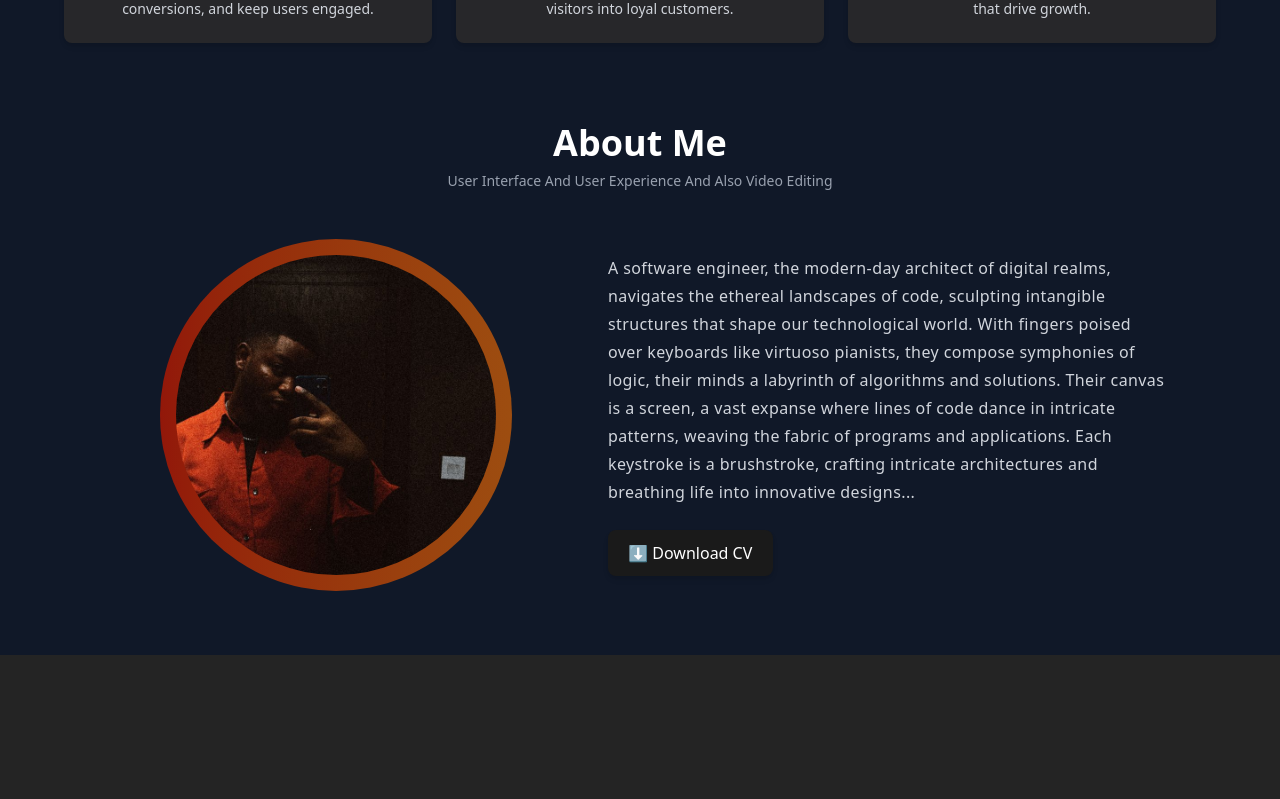
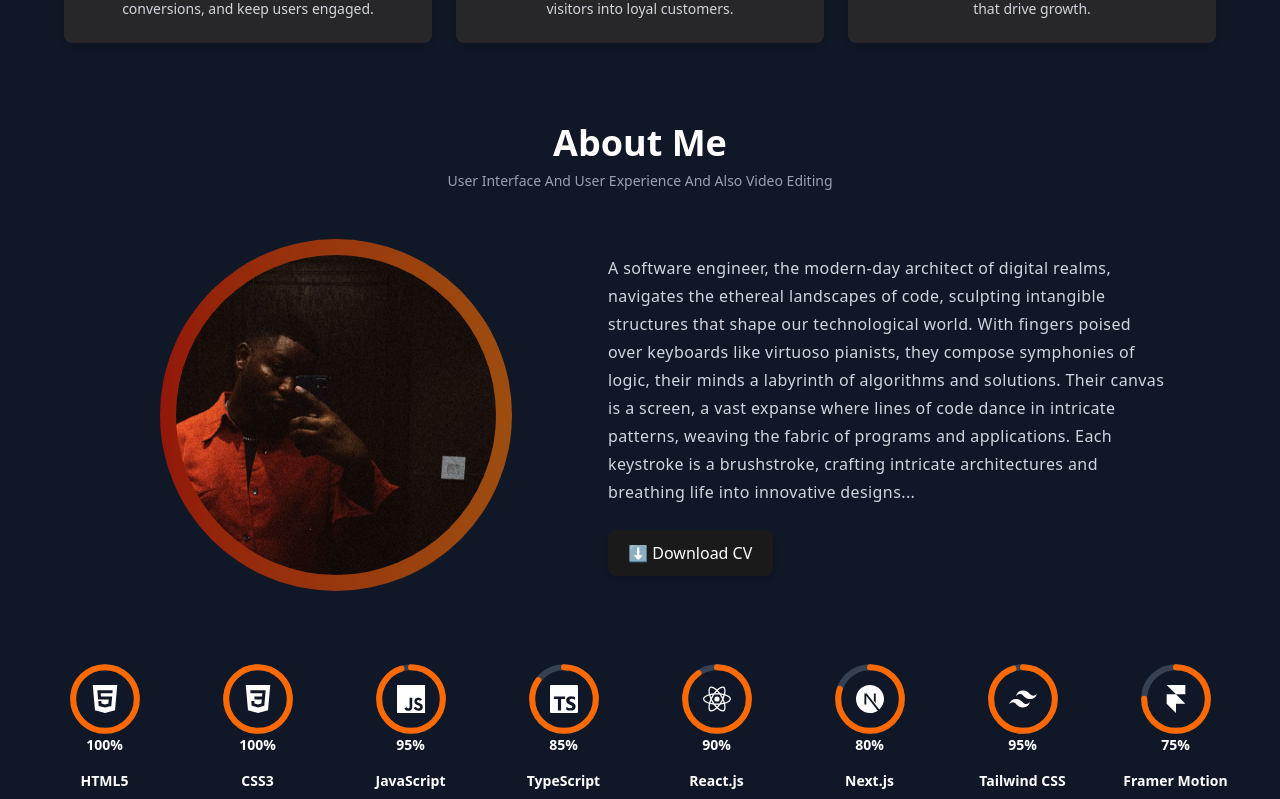
Before and after one commit to oluwaferanmi-jo/my-portfolio, a React (Vite) app: page / in a window 1280 px wide. Shown: the part 1085-1884 px from the top of the page. Before the commit the page ends 1740 px from the top, so only its background shows below. Built offline with nearby package versions, Linux system fonts and the light colour scheme.

Commit message:
feat:added skills component

```diff
--- a/src/App.jsx
+++ b/src/App.jsx
@@ -2,6 +2,7 @@ import Header from './components/header.jsx'
 import Hero from './components/hero.jsx'
 import Services from './components/services';
 import About from './components/about.jsx';
+import SkillProgress from './components/skills.jsx';
 function App() {
 
 
@@ -12,6 +13,8 @@ function App() {
     <Hero />
     <Services />
     <About/>
+    < SkillProgress/>
+
    </div>
 
 
--- /dev/null
+++ b/src/components/skills.jsx
@@ -0,0 +1,71 @@
+import {
+  SiHtml5,
+  SiCss3,
+  SiJavascript,
+  SiTypescript,
+  SiReact,
+  SiNextdotjs,
+  SiTailwindcss,
+  SiFramer,
+} from "react-icons/si";
+
+const skills = [
+  { name: "HTML5", percent: 100, icon: <SiHtml5 size={28} /> },
+  { name: "CSS3", percent: 100, icon: <SiCss3 size={28} /> },
+  { name: "JavaScript", percent: 95, icon: <SiJavascript size={28} /> },
+  { name: "TypeScript", percent: 85, icon: <SiTypescript size={28} /> },
+  { name: "React.js", percent: 90, icon: <SiReact size={28} /> },
+  { name: "Next.js", percent: 80, icon: <SiNextdotjs size={28} /> },
+  { name: "Tailwind CSS", percent: 95, icon: <SiTailwindcss size={28} /> },
+  { name: "Framer Motion", percent: 75, icon: <SiFramer size={28} /> },
+];
+
+export default function SkillProgress() {
+  return (
+    <section className="bg-gray-900 py-2 px-4">
+      <div className="max-w-7xl  grid grid-cols-4 sm:grid-cols-4 md:grid-cols-8 lg:grid-cols-8  gap-10 text-white mx-8 ">
+        {skills.map((skill, index) => (
+          <div key={index} className="flex flex-col items-center group">
+            <div className="relative w-18 h-18 md:w-24 md-h-24 transition-transform duration-500 group-hover:scale-105">
+              <svg className="w-full h-full" viewBox="0 0 36 36">
+                <path
+                  className="text-gray-700"
+                  strokeWidth="3"
+                  fill="none"
+                  stroke="currentColor"
+                  d="M18 2.0845
+                     a 15.9155 15.9155 0 0 1 0 31.831
+                     a 15.9155 15.9155 0 0 1 0 -31.831"
+                />
+                <path
+                  className="text-orange-500 transition-all duration-700 ease-in-out"
+                  strokeWidth="3"
+                  fill="none"
+                  strokeDasharray={`${skill.percent}, 100`}
+                  strokeLinecap="round"
+                  stroke="currentColor"
+                  d="M18 2.0845
+                     a 15.9155 15.9155 0 0 1 0 31.831
+                     a 15.9155 15.9155 0 0 1 0 -31.831"
+                />
+
+              </svg>
+              <div className="absolute top-1/2 left-1/2 transform -translate-x-1/2 -translate-y-1/2 text-white">
+                {skill.icon}
+              </div>
+            </div>
+             <text
+                  x="18"
+                  y="20.35"
+                  className="fill-white text-sm font-bold"
+                  textAnchor="middle"
+                >
+                  {skill.percent}%
+                </text>
+            <p className="mt-4 text-center text-sm font-semibold">{skill.name}</p>
+          </div>
+        ))}
+      </div>
+    </section>
+  );
+}
```
